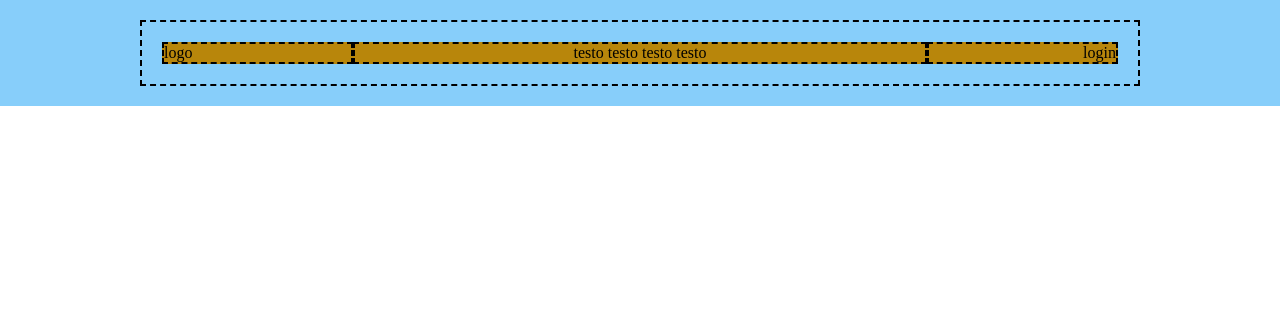
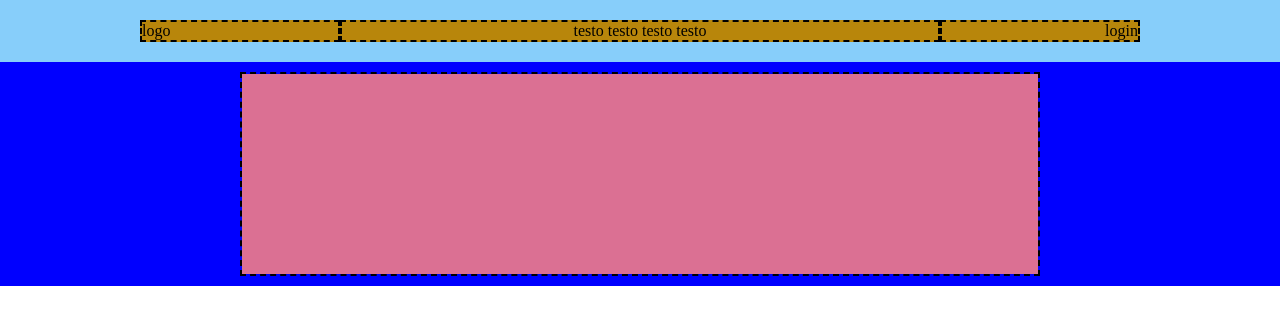
Before and after one commit to SaraG94/htmlcss-struttura-discord, a plain HTML site: page index.html in a window 1280 px wide. Drawn offline with Linux system fonts and the light colour scheme.

Commit message:
Aggiunto secondo elemento layout

```diff
--- a/css/style.css
+++ b/css/style.css
@@ -24,10 +24,6 @@ img {
     border: 2px dashed black;
 }
 
-.debug .container{
-    padding: 20px;
-    border: 2px dashed black;
-}
 
 .row{
     display:flex
@@ -45,3 +41,21 @@ img {
 .row-3 .col:last-child{
     text-align: right;
 }
+
+.little-container{
+    max-width: 800px;
+    margin: 0 auto;
+    border: 2px dashed black;
+
+}
+
+.debug .first{
+    background-color: blue;
+    min-height: 200px;
+    padding: 10px;
+}
+
+.debug .little-container>.row{
+    background-color: palevioletred;
+    min-height: 200px;
+}
--- a/index.html
+++ b/index.html
@@ -18,9 +18,15 @@
         </div>
     </header>
 
-    <div>
+    <section class="first">
+        <div class="little-container">
+            <div class="row"></div>
+        </div>
+    </section>
 
-    </div>
+    <section>
+
+    </section>
 
     <footer>
 
```
